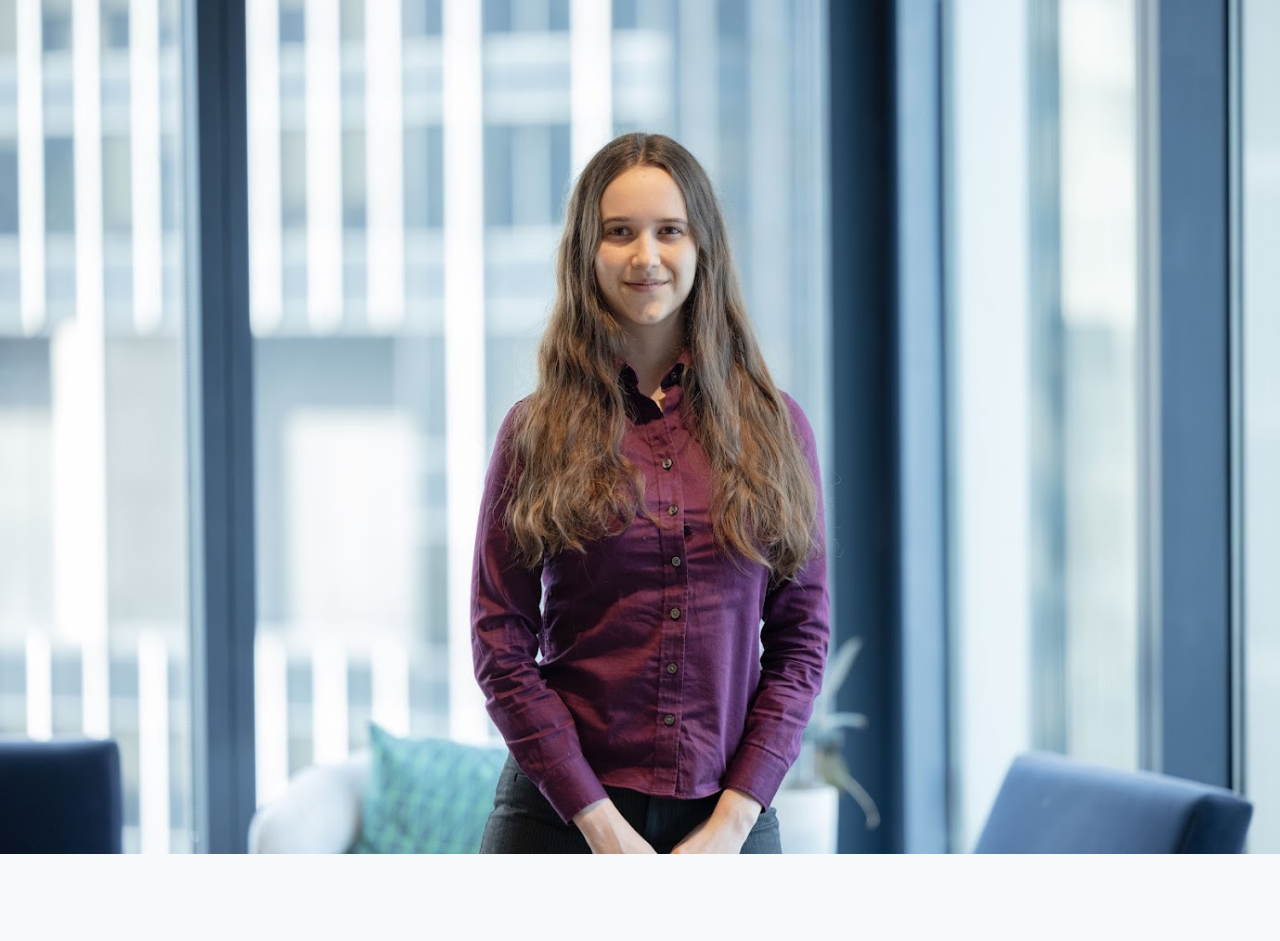
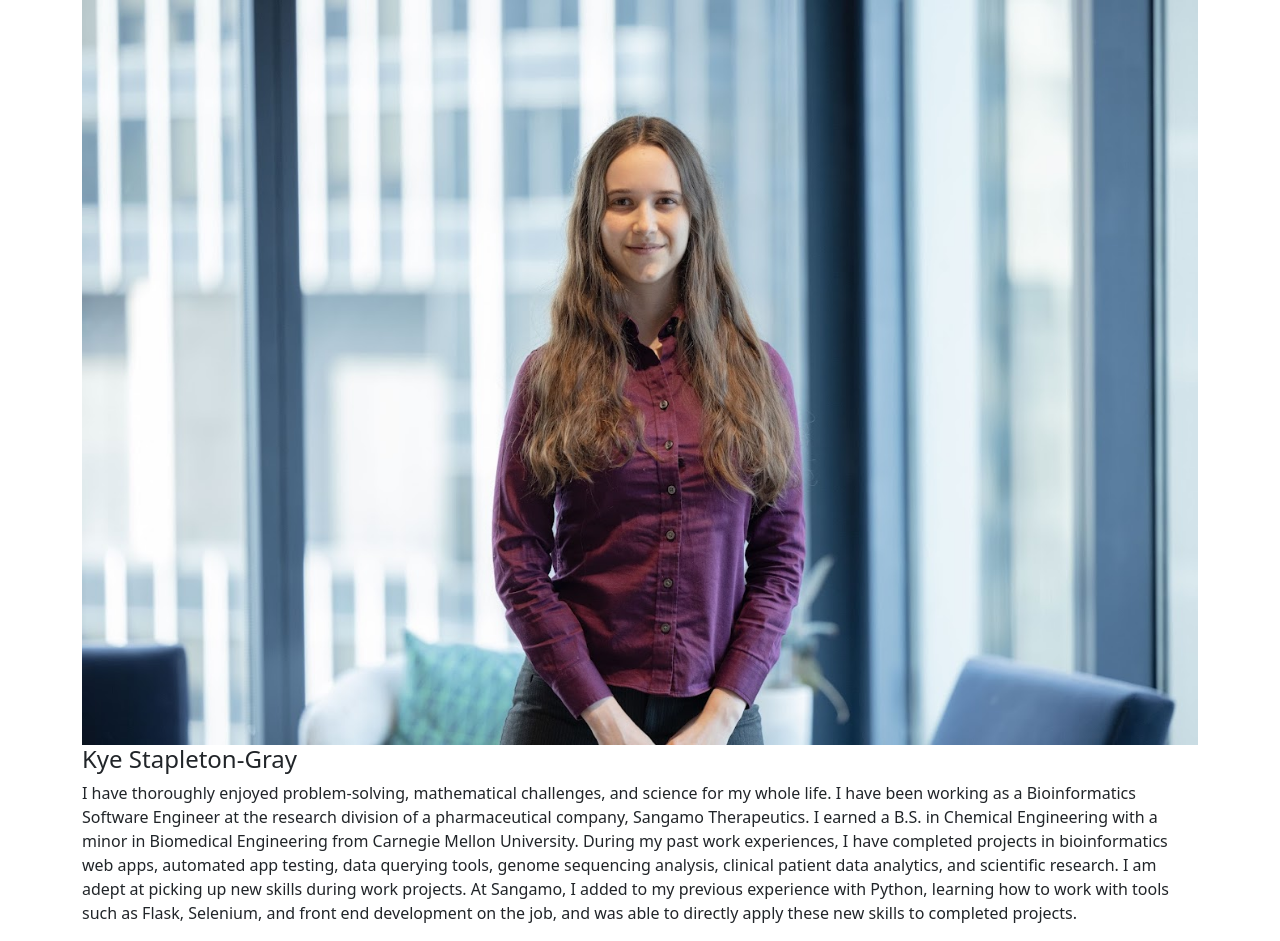
Before and after one commit to kyevsg/kyewebsite, a Flask app: page / in a window 1280 px wide. Shown: the part 72-1013 px from the top of the page. Before the commit the page ends 926 px from the top, so only its background shows below. Run offline with Flask 3, Linux system fonts and the light colour scheme.

Commit message:
requirements

```diff
--- a/requirements.txt
+++ b/requirements.txt
@@ -1,10 +1,7 @@
 flask
-math
-random
-sys
 numpy
 joblib
 rdkit
-sklearn
+scikit-learn
 matplotlib
 tdc
--- a/templates/index.html
+++ b/templates/index.html
@@ -2,6 +2,17 @@
 {% block title %}Kye Stapleton-Gray{% endblock %}
 {% block content %}
 
-<embed src="../static/img/cmaa8319.jpg" width="100%" height="auto" />
+<div class="container">
+    <img src="../static/img/cmaa8319.jpg" width="100%" height="auto" />
+    <div class="text-block">
+        <h4>Kye Stapleton-Gray</h4>
+        <p>I have thoroughly enjoyed problem-solving, mathematical challenges, and science for my whole life.
+
+            I have been working as a Bioinformatics Software Engineer at the research division of a pharmaceutical company, Sangamo Therapeutics. I earned a B.S. in Chemical Engineering with a minor in Biomedical Engineering from Carnegie Mellon University. During my past work experiences, I have completed projects in bioinformatics web apps, automated app testing, data querying tools, genome sequencing analysis, clinical patient data analytics, and scientific research.
+
+            I am adept at picking up new skills during work projects. At Sangamo, I added to my previous experience with Python, learning how to work with tools such as Flask, Selenium, and front end development on the job, and was able to directly apply these new skills to completed projects.</p>
+    </div>
+</div>
+
 
 {% endblock %}
```
Also changed, not shown: pyproject.toml (+7 -2 lines), app.py (line endings or trailing spaces), 1 other file.
